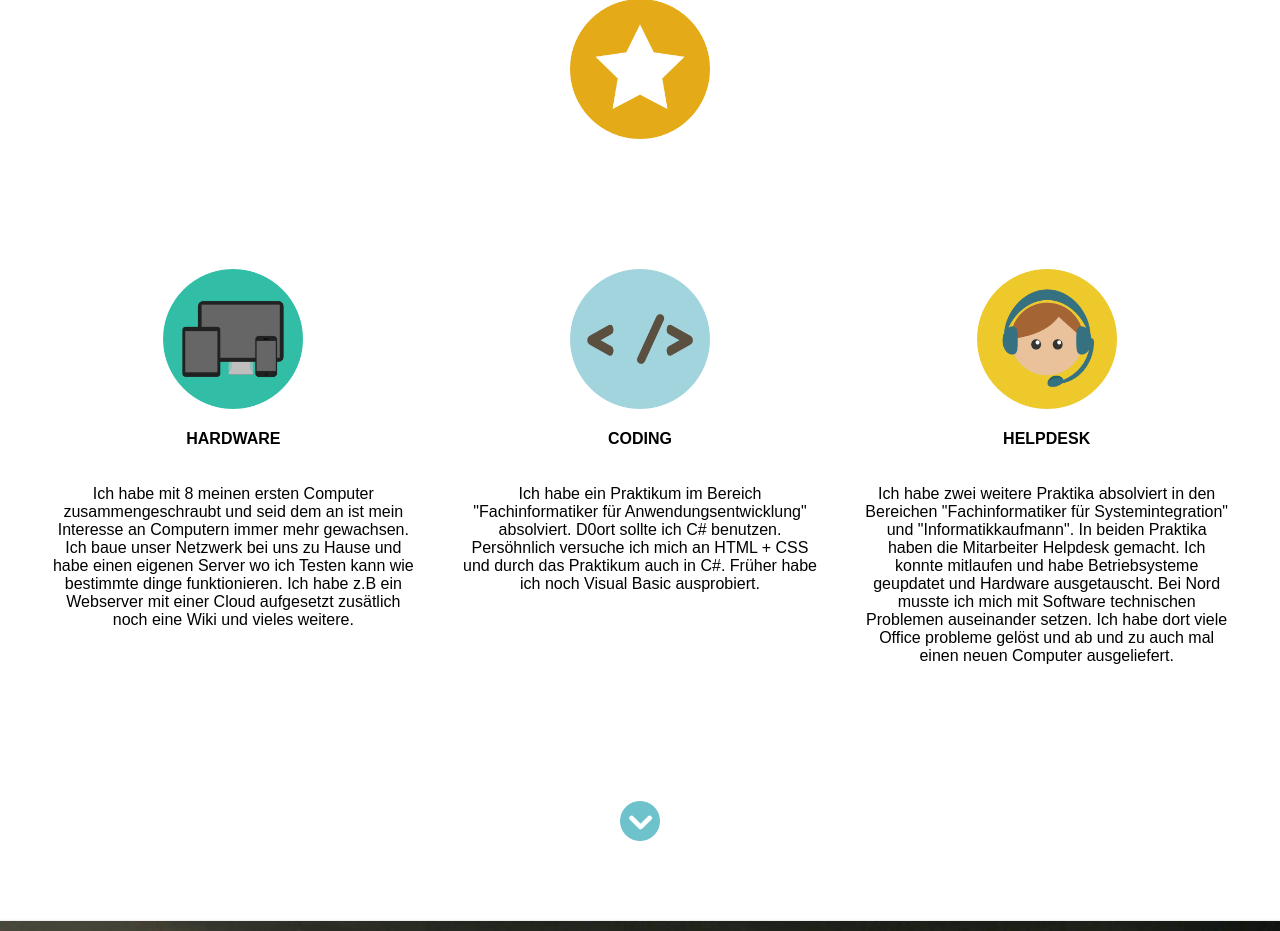
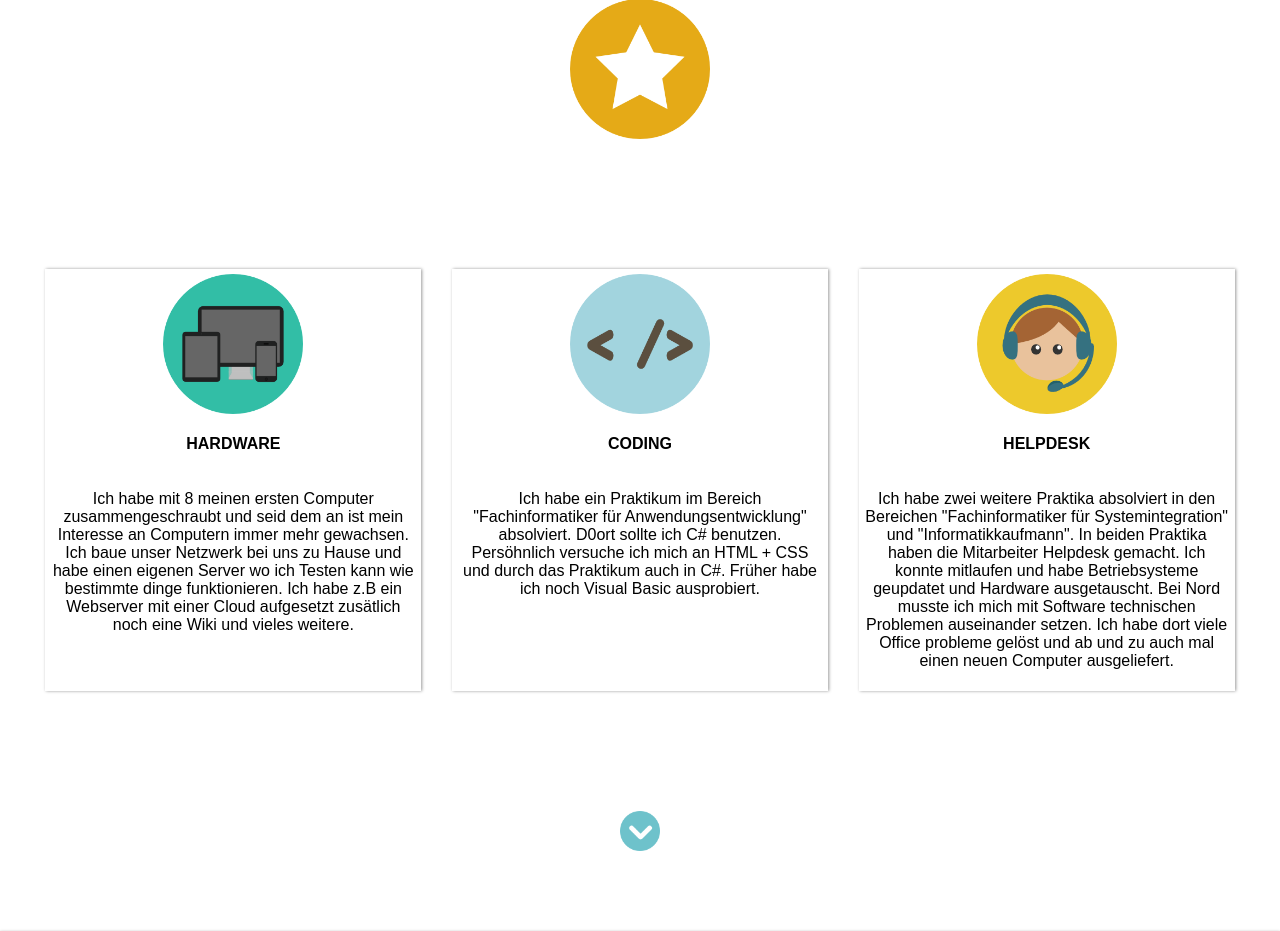
Before and after one commit to OliverNel/HTML-Site-01, a PHP site: page /vCard2.0/index.html in a window 1280 px wide. Shown: the part 2124-3055 px from the top of the page. Run offline with PHP 8.4, Linux system fonts and the light colour scheme.

Commit message:
Skill boxes

```diff
--- a/vCard2.0/assets/css/style.css
+++ b/vCard2.0/assets/css/style.css
@@ -186,6 +186,8 @@ header nav ul a {
     align-items: center;
     flex-direction: column;
     width: 30%;
+    padding: 5px;
+    box-shadow: 1px 0px 3px rgba(0, 0, 0, 0.4);
 }
 
 .main-content .skills .row .column p{
--- a/vCard2.0/index.html
+++ b/vCard2.0/index.html
@@ -152,7 +152,7 @@
                         <div class="content">
                             <h5>Ausbildungsanfang bei NORD</h5>
                             <p> Am 01.09.2018 startete ich meine Ausbildung bei NORD als "Fachinformatiker für Systemintegration"
-                                und habe Schon verschiedene Abteilungen durchlaufen.</p>
+                                und habe schon verschiedene Abteilungen durchlaufen.</p>
                         </div>
                     </div>
                 </div>
```
